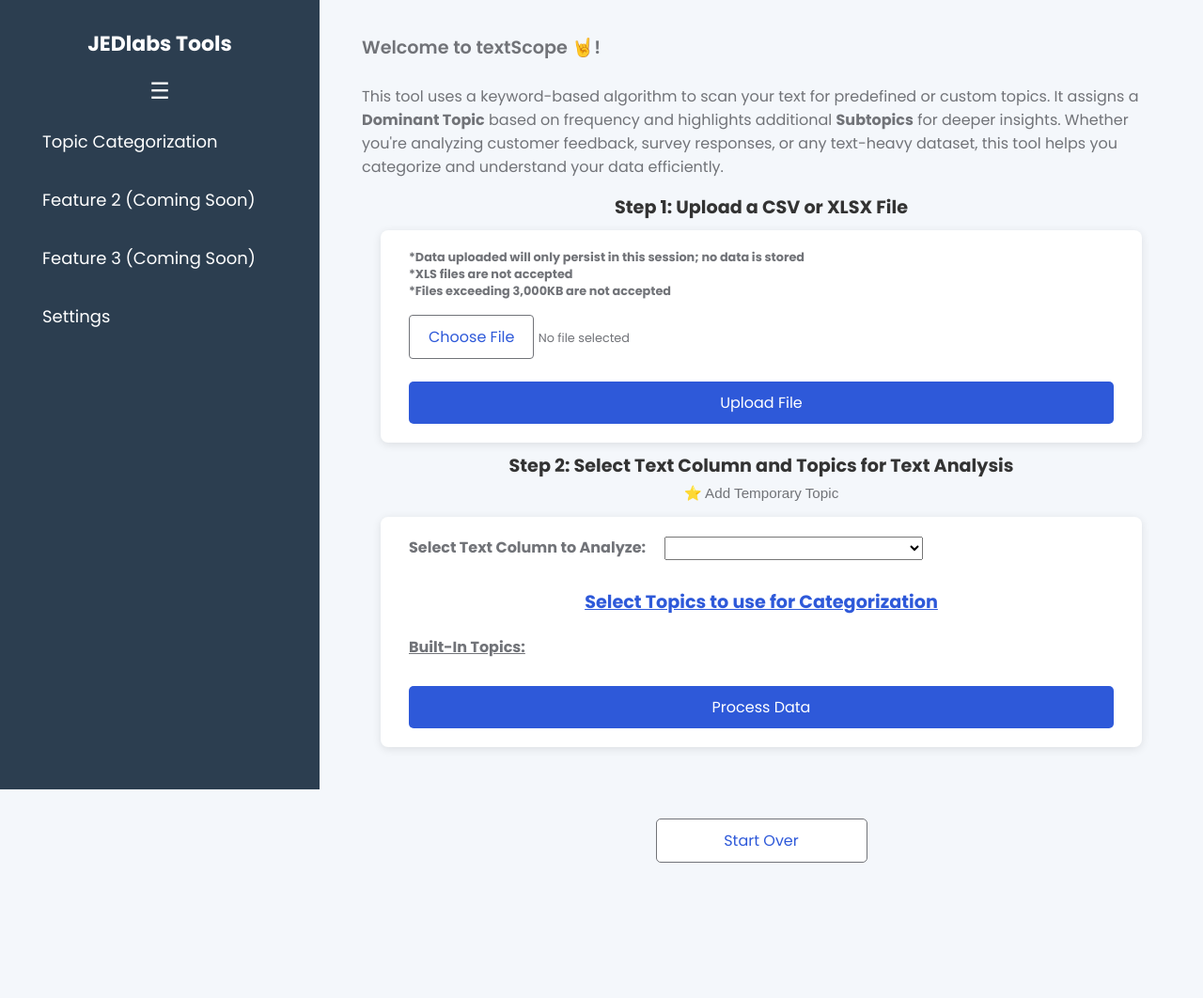
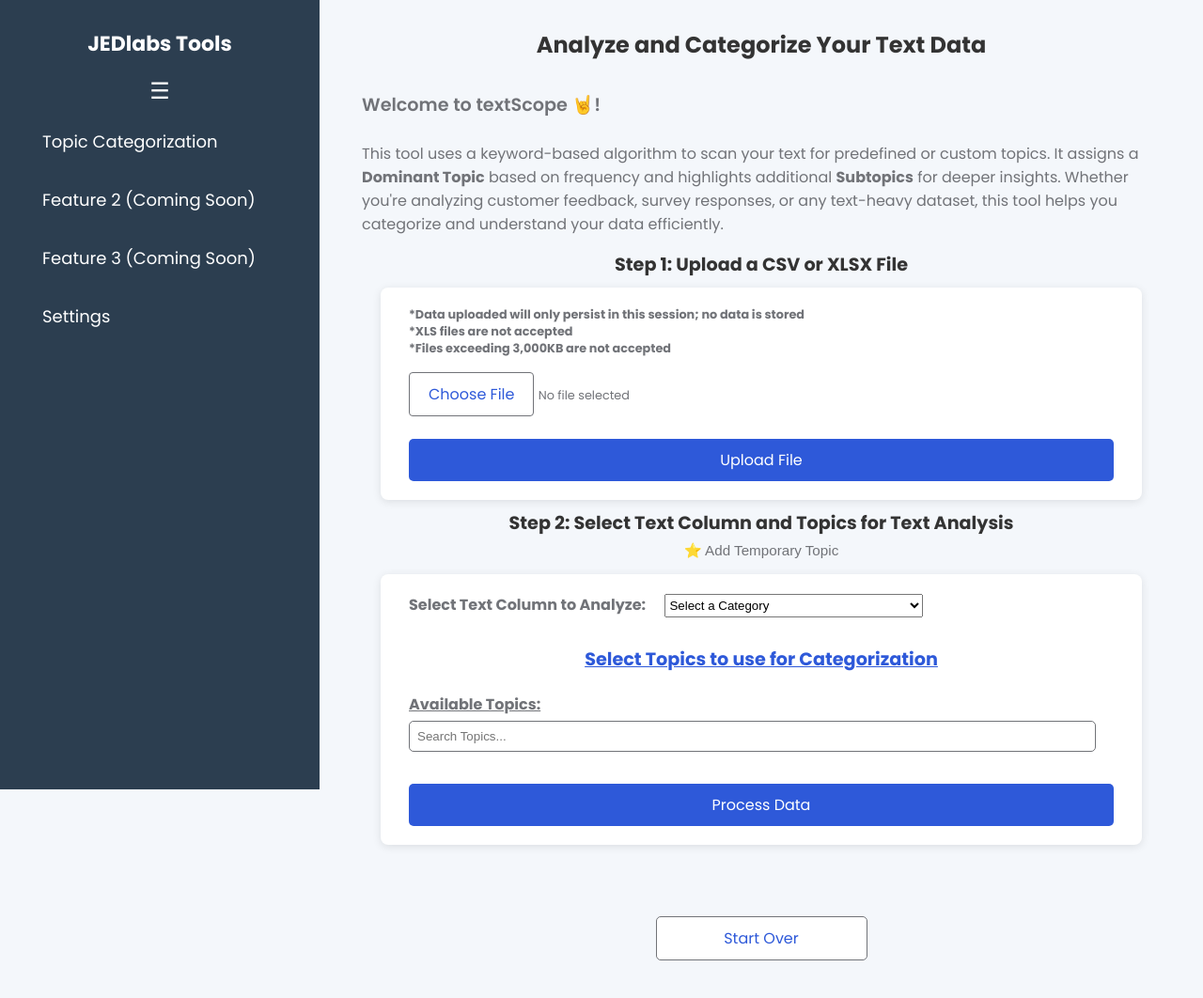
Before and after one commit to dstewart97/Projects, a Django app: page / in a window 1280 px wide. Shown: the whole page at 94% size. Before the commit the page ends 918 px from the top, so only its background shows below. Run offline with Django 5.2, Linux system fonts and the light colour scheme; data that the repository does not hold is empty.

Commit message:
updated textScope

```diff
--- a/Python/Django/textScope/main/static/main.css
+++ b/Python/Django/textScope/main/static/main.css
@@ -9,6 +9,11 @@
     padding: 0;
     box-sizing: border-box;
 
+}
+
+.content h1 {
+    font-size: 1.5rem;
+    padding-bottom: 1rem;
 }
 
 /* Instructions */
@@ -246,14 +251,28 @@
     height: 25px;
 }
 
+.checkbox-scroll-container {
+    max-height: 200px;
+    overflow-y: auto;
+}
+
+.checkbox-group {
+    margin-bottom: 5px;
+}
+
+#topicSearch {
+    width: 95%;
+    padding: 8px;
+    margin-bottom: 10px;
+    border: 1px solid #717378;
+    border-radius: 5px;
+}
 
 /* Styling for Tooltip*/
 .tooltip-icon {
     display: inline-block;
     margin-left: 5px;
-    background-color: #2e59d9;
-    color: white;
-    border-radius: 50%;
+    color: #2e59d9;
     width: 20px;
     height: 20px;
     text-align: center;
@@ -272,10 +291,10 @@
     border-radius: 5px;
     white-space: normal;
     font-size: 12px;
-    z-index: 1000;
+    z-index: 9998;
     box-shadow: 0px 4px 8px rgba(0, 0, 0, 0.2);
-    width: 600px;
-    height: 100px;
+    width: 350px;
+    height: auto;
     text-align: left;
     padding: 0.5rem;
 }
@@ -283,6 +302,7 @@
 .tooltip-icon:hover::after {
     display: block;
     opacity: 1;
+    z-index: 9999;
 }
 
 /* Add Temp Topic */
--- a/Python/Django/textScope/main/static/main.js
+++ b/Python/Django/textScope/main/static/main.js
@@ -137,3 +137,19 @@
         });
     });
 });
+
+
+// Search bar functionality for Available Topics
+document.getElementById('topicSearch').addEventListener('keyup', function() {
+    const searchValue = this.value.toLowerCase();
+    const topics = document.querySelectorAll('#topicList .checkbox-group');
+
+    topics.forEach(function(topic) {
+        const topicLabel = topic.querySelector('label').innerText.toLowerCase();
+        if (topicLabel.includes(searchValue)) {
+            topic.style.display = 'block';
+        } else {
+            topic.style.display = 'none';
+        }
+    });
+});
--- a/Python/Django/textScope/main/templates/tool_view.html
+++ b/Python/Django/textScope/main/templates/tool_view.html
@@ -12,7 +12,7 @@
 <body></body>
 <div class="wrapper">
     <!-- Sidebar -->
-    <aside class="sidebar">
+    <aside class="sidebar" role="navigation" aria-label="Main Navigation">
         <div class="sidebar-header">
             <h2>JEDlabs Tools</h2>
             <button id="toggle-sidebar" class="toggle-btn" aria-label="Toggle Sidebar">&#9776;</button>
@@ -27,6 +27,7 @@
 
     <!-- Main Content -->
     <main class="content">
+        <h1>Analyze and Categorize Your Text Data</h1>
         <div class="instructions-container">
             <p><span>Welcome to textScope &#x1F918;!</span><br><br>
                 This tool uses a keyword-based algorithm to scan your text for predefined or custom topics. It assigns a
@@ -76,14 +77,18 @@
             {% csrf_token %}
             <label for="selected_column"><strong>Select Text Column to Analyze:</strong></label>
             <select name="selected_column" required>
+                <option value="" disabled selected>Select a Category</option>
                 {% for col, label in column_choices %}
                 <option value="{{ col }}">{{ label }}</option>
                 {% endfor %}
             </select>
-            <h3 style="font-size: 1.2rem; text-align: center; text-decoration: underline; color: #2e59d9;">Select Topics to use for Categorization</h3>
+            <h3 style="font-size: 1.2rem; text-align: center; text-decoration: underline; color: #2e59d9;">Select Topics
+                to use for Categorization</h3>
             <div>
                 <!-- Permanenet Topics from Database -->
-                <h4 style="margin-bottom: 5px; text-decoration: underline; font-weight: 700;">Built-In Topics:</h4>
+                <h4 style="margin-bottom: 5px; text-decoration: underline; font-weight: 700;">Available Topics:</h4>
+                <input type="text" id="topicSearch" placeholder="Search Topics...">
+                <div class="checkbox-scroll-container" id="topicList">
                     {% for topic in permanent_topics %}
                     <div class="checkbox-group">
                         <input type="checkbox" id="topic_{{ topic.id }}" name="selected_topics" value="{{ topic.id }}">
@@ -93,20 +98,7 @@
                         </label>
                     </div>
                     {% endfor %}
-                <!-- Session Based Topics
-                {% if session_topics %}
-                <h4>Temporary Topics:</h4>
-                {% for topic in session_topics %}
-                <div id="session-topics" class="checkbox-group">
-                    <input type="checkbox" id="session_topic_{{ forloop.counter }}" name="selected_topics"
-                        value="session_{{ forloop.counter }}">
-                    <label for="session_topic_{{ forloop.counter }}">
-                        {{ topic.key }}
-                        <span class="tooltip-icon" data-tooltip="{{ session_topic_.tooltip_text }}">?</span>
-                    </label>
                 </div>
-                {% endfor %}
-                {% endif %} -->
             </div>
             <button type="submit" id="process-data-btn" name="process_data">Process Data</button>
         </form>
```
Lines whose indentation alone changed are shown as unchanged.
